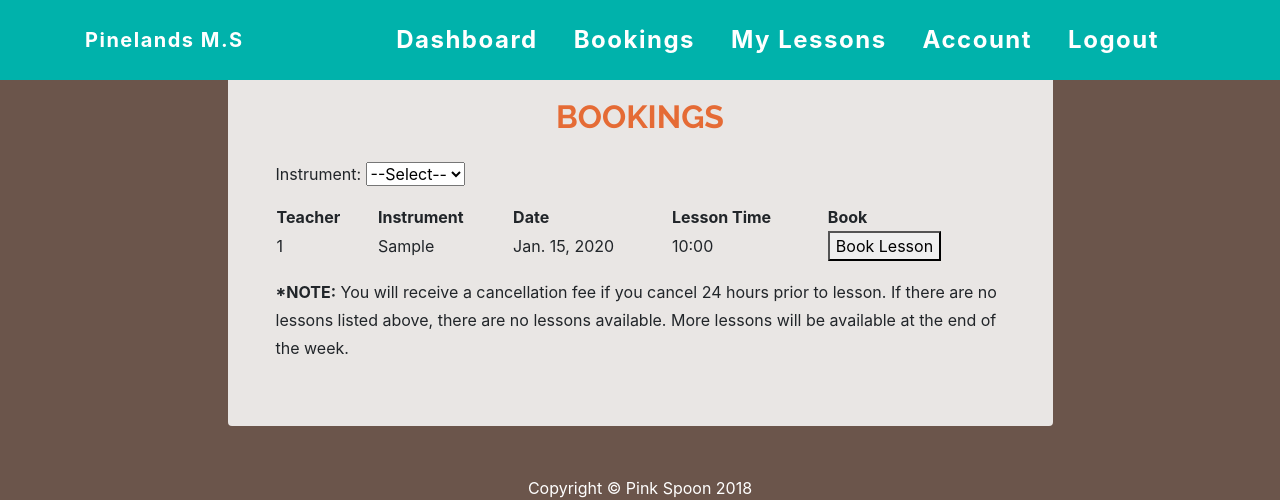
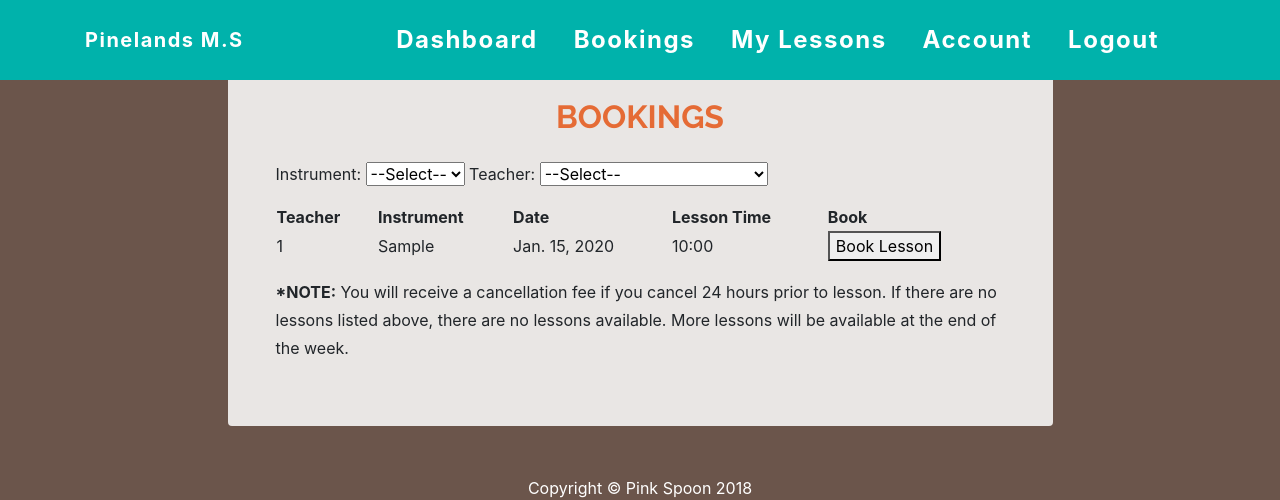
Before and after one commit to AsianJohnBoi/IFB299-Music-School, a Django app: page /music_app/bookings/ in a window 1280 px wide. Shown: the top 500 px of the page. Run offline with Django 3.2, Linux system fonts and the light colour scheme; a user stored in the database is signed in; tables that the repository leaves empty hold one stand-in row (values such as "Sample post"); some libraries are stand-ins or nearby versions.

Commit message:
filtering teachers added

```diff
--- a/music_school/music_app/templates/music_app/bookings.html
+++ b/music_school/music_app/templates/music_app/bookings.html
@@ -72,6 +72,10 @@
                   <select name="Instruments">
                     <option>--Select--</option>
                   </select>
+                  Teacher:
+                  <select name="staff_filter">
+                    <option>--Select--</option>
+                  </select>
 
                   <script src="https://code.jquery.com/jquery-3.1.1.min.js"></script>
                   <script>
@@ -97,6 +101,29 @@
                     $select.on("change", function(){
                       window.location = this.value;
                     });
+
+                    const $select2 = $('select[name="staff_filter"]');
+                    const opts2 = [
+                      {'value':'{% url 'bookings' %}', 'text':'All'},
+                      {'value':'{% url 'bookings_Guitar' %}', 'text':'Alexander Colin, ID:498162'},
+                      {'value':'{% url 'bookings_Piano' %}', 'text':'Lee Lin Shin, ID: 129376'},
+                      {'value':'{% url 'bookings_Claranet' %}', 'text':'Tim Umtiti, ID: 234985'},
+                      {'value':'{% url 'bookings_Violin' %}', 'text':'Chumun Li, ID: 239764'},
+                      {'value':'{% url 'bookings_Flute' %}', 'text':'Xu Xian, ID: 462301'},
+                      {'value':'{% url 'bookings_Guitar' %}', 'text':'Liam Cousins, ID: 569845'},
+                    ];
+
+                    opts2.forEach(function(obj){
+                      $("<option />", {
+                        value: obj.value,
+                        text: obj.text
+                      }).appendTo($select2)
+                    });
+
+                    $select2.on("change", function(){
+                      window.location = this.value;
+                    });
+
                   </script>
                    <!-- Language:
                   <select>
```
